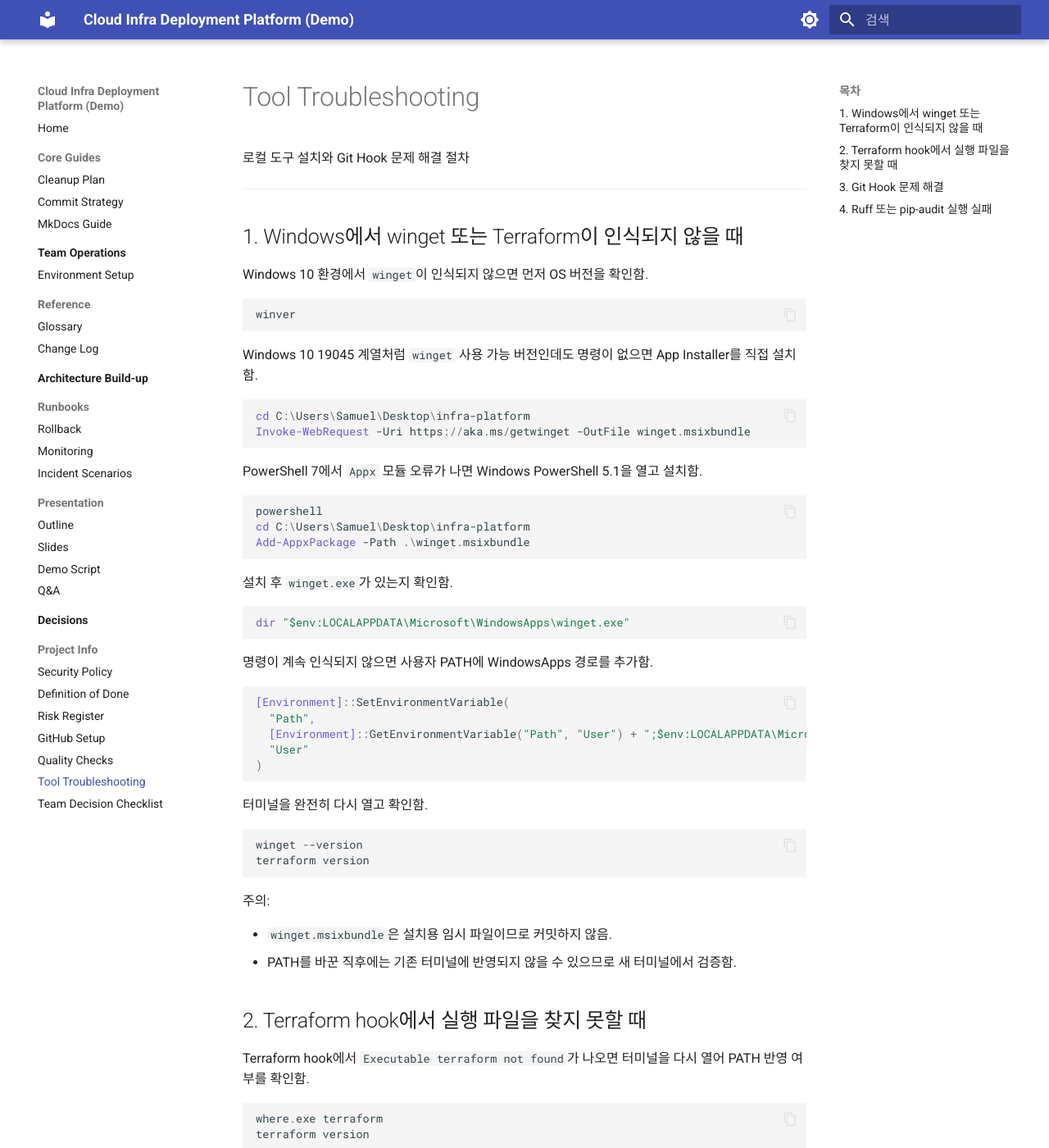
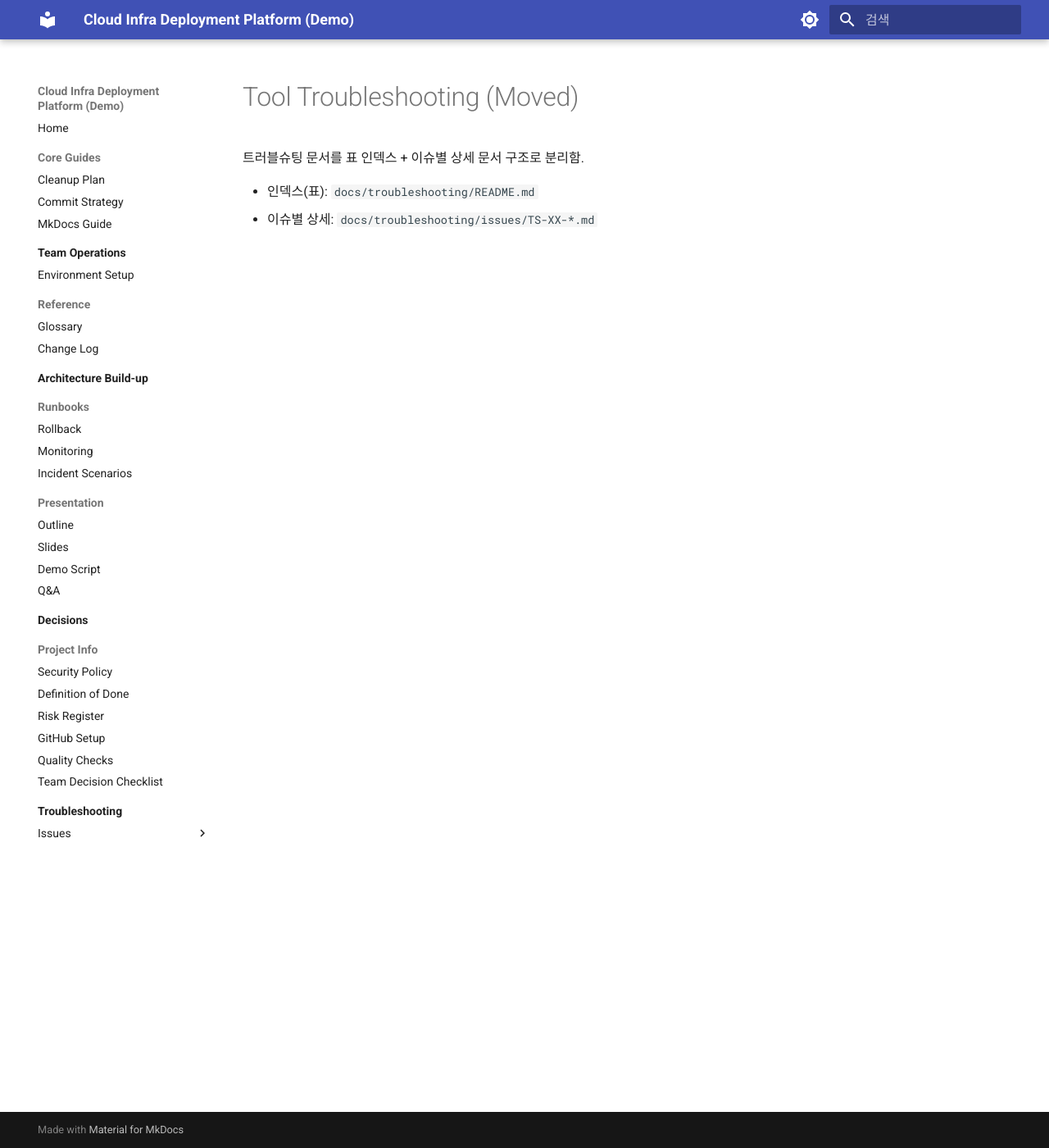
Before and after one commit to KosaCloudTeam2/infra-platform, an MkDocs documentation site: the page built from docs/project_info/19_tool_troubleshooting.md, in a window 1280 px wide and 1400 px high. Shown: the whole window at 82% size. Built offline with MkDocs 1.6.1 and Material for MkDocs 9.7.7, drawn with Linux system fonts in a browser that asks for light colours; some of the changed text lies outside the part shown.

Commit message:
docs: troubleshooting 생성

````diff
--- a/docs/project_info/19_tool_troubleshooting.md
+++ b/docs/project_info/19_tool_troubleshooting.md
@@ -1,103 +1,6 @@
-# Tool Troubleshooting
+# Tool Troubleshooting (Moved)
 
-로컬 도구 설치와 Git Hook 문제 해결 절차
+트러블슈팅 문서를 표 인덱스 + 이슈별 상세 문서 구조로 분리함.
 
----
-
-## 1. Windows에서 winget 또는 Terraform이 인식되지 않을 때
-
-Windows 10 환경에서 `winget`이 인식되지 않으면 먼저 OS 버전을 확인함.
-
-```powershell
-winver
-```
-
-Windows 10 19045 계열처럼 `winget` 사용 가능 버전인데도 명령이 없으면 App Installer를 직접 설치함.
-
-```powershell
-cd C:\Users\Samuel\Desktop\infra-platform
-Invoke-WebRequest -Uri https://aka.ms/getwinget -OutFile winget.msixbundle
-```
-
-PowerShell 7에서 `Appx` 모듈 오류가 나면 Windows PowerShell 5.1을 열고 설치함.
-
-```powershell
-powershell
-cd C:\Users\Samuel\Desktop\infra-platform
-Add-AppxPackage -Path .\winget.msixbundle
-```
-
-설치 후 `winget.exe`가 있는지 확인함.
-
-```powershell
-dir "$env:LOCALAPPDATA\Microsoft\WindowsApps\winget.exe"
-```
-
-명령이 계속 인식되지 않으면 사용자 PATH에 WindowsApps 경로를 추가함.
-
-```powershell
-[Environment]::SetEnvironmentVariable(
-  "Path",
-  [Environment]::GetEnvironmentVariable("Path", "User") + ";$env:LOCALAPPDATA\Microsoft\WindowsApps",
-  "User"
-)
-```
-
-터미널을 완전히 다시 열고 확인함.
-
-```powershell
-winget --version
-terraform version
-```
-
-주의:
-
-- `winget.msixbundle`은 설치용 임시 파일이므로 커밋하지 않음.
-- PATH를 바꾼 직후에는 기존 터미널에 반영되지 않을 수 있으므로 새 터미널에서 검증함.
-
-## 2. Terraform hook에서 실행 파일을 찾지 못할 때
-
-Terraform hook에서 `Executable terraform not found`가 나오면 터미널을 다시 열어 PATH 반영 여부를
-확인함.
-
-```powershell
-where.exe terraform
-terraform version
-```
-
-## 3. Git Hook 문제 해결
-
-Husky가 동작하지 않으면 다음 순서로 복구함.
-
-```powershell
-pnpm install
-git config core.hooksPath .husky
-```
-
-pre-commit 환경이 깨졌다면:
-
-```powershell
-uv sync
-uv run pre-commit clean
-uv run pre-commit run --all-files
-```
-
-## 4. Ruff 또는 pip-audit 실행 실패
-
-`ruff` 또는 `pip-audit` 명령을 찾지 못하면 dev 그룹 의존성이 설치되지 않은 상태일 수 있음.
-
-```powershell
-uv sync --group dev
-uv run ruff --version
-uv run pip-audit --version
-```
-
-`pip-audit`는 Python 의존성 취약점 데이터와 lock 파일을 확인하므로 네트워크 상태에 따라 느릴 수
-있음. 캐시 문제로 실패하면 캐시를 지우고 다시 실행함.
-
-```powershell
-Remove-Item -Recurse -Force .audit_cache
-uv run pre-commit run pip-audit --hook-stage pre-push --all-files
-```
-
-현재 저장소에 Python 파일이 없으면 Ruff hook은 `no files to check`로 skip되는 것이 정상임.
+- 인덱스(표): `docs/troubleshooting/README.md`
+- 이슈별 상세: `docs/troubleshooting/issues/TS-XX-*.md`
--- a/mkdocs.yml
+++ b/mkdocs.yml
@@ -77,5 +77,11 @@ nav:
       - Risk Register: project_info/08_risk_register.md
       - GitHub Setup: project_info/11_github_setup.md
       - Quality Checks: project_info/18_quality_checks.md
-      - Tool Troubleshooting: project_info/19_tool_troubleshooting.md
       - Team Decision Checklist: project_info/21_team_decision_checklist.md
+  - Troubleshooting:
+      - Index: troubleshooting/README.md
+      - Issues:
+          - TS-01 winget/terraform: troubleshooting/issues/TS-01-winget-terraform.md
+          - TS-02 terraform hook: troubleshooting/issues/TS-02-terraform-hook.md
+          - TS-03 husky/pre-commit: troubleshooting/issues/TS-03-husky-precommit.md
+          - TS-04 ruff/pip-audit: troubleshooting/issues/TS-04-ruff-pipaudit.md
````
Also changed, not shown: docs/change_log.md (+6 -0 lines), docs/index.md (+2 -1 lines), docs/troubleshooting/README.md (added, +21 -0 lines), docs/troubleshooting/issues/TS-01-winget-terraform.md (added, +52 -0 lines), docs/troubleshooting/issues/TS-02-terraform-hook.md (added, +32 -0 lines), docs/troubleshooting/issues/TS-03-husky-precommit.md (added, +30 -0 lines), docs/troubleshooting/issues/TS-04-ruff-pipaudit.md (added, +32 -0 lines), docs/troubleshooting/tool_troubleshooting_details.md (added, +11 -0 lines).
